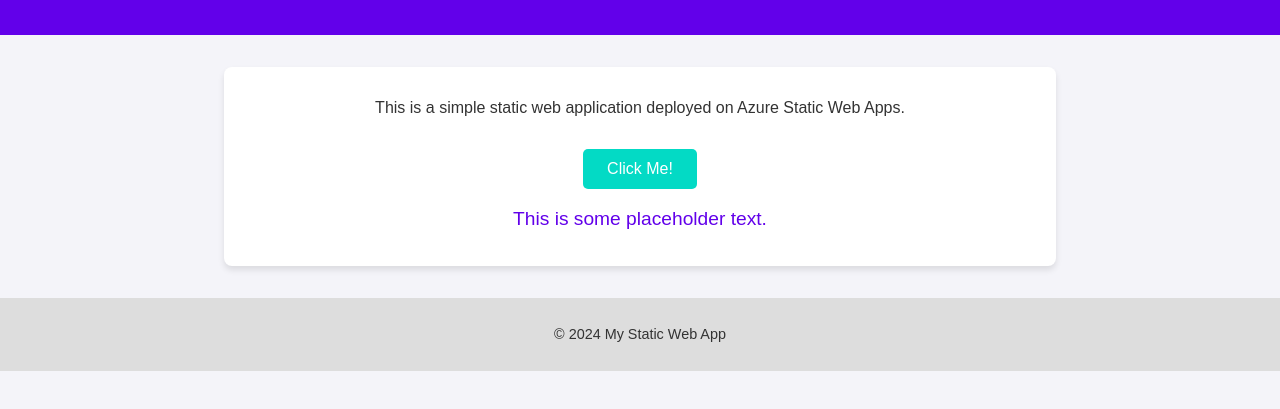
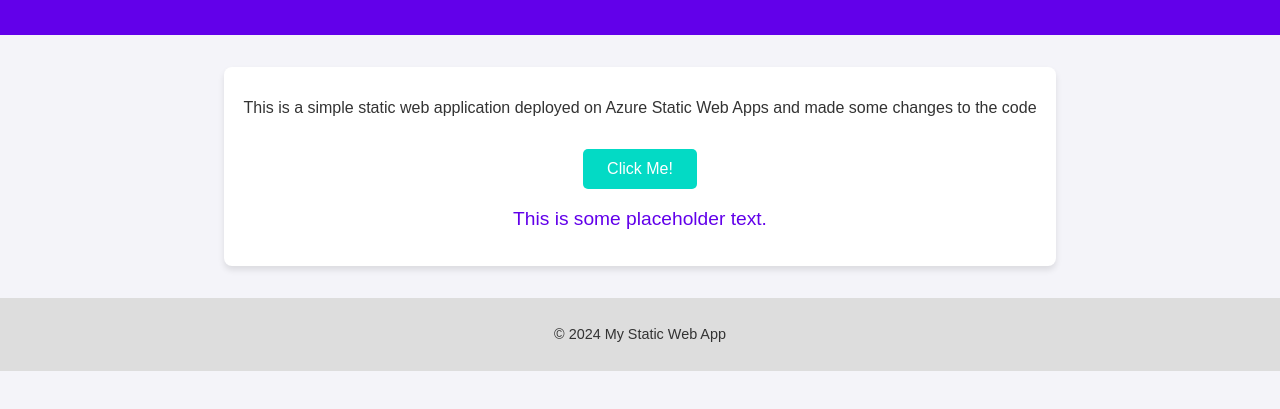
Before and after one commit to Sco8t/AzureStaticWebDeployement, a plain HTML site: page index.html in a window 1280 px wide. Shown: the part 77-486 px from the top of the page. Drawn offline with Linux system fonts and the light colour scheme.

Commit message:
changes2

```diff
--- a/index.html
+++ b/index.html
@@ -12,7 +12,7 @@
     </header>
     <main>
         <section>
-            <p>This is a simple static web application deployed on Azure Static Web Apps.</p>
+            <p>This is a simple static web application deployed on Azure Static Web Apps and made some changes to the code</p>
         </section>
         <button id="change-text">Click Me!</button>
         <p id="dynamic-text">This is some placeholder text.</p>
```
